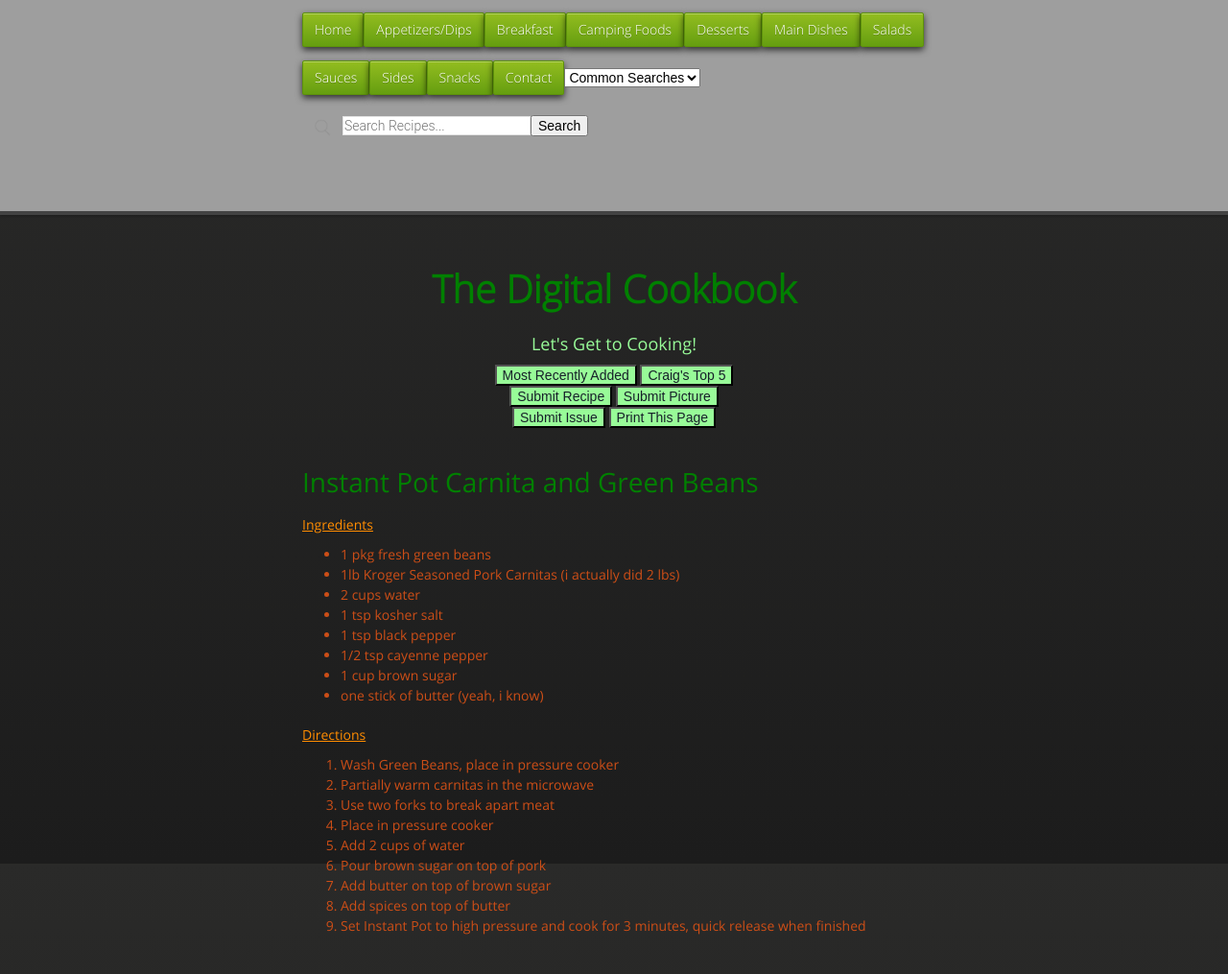
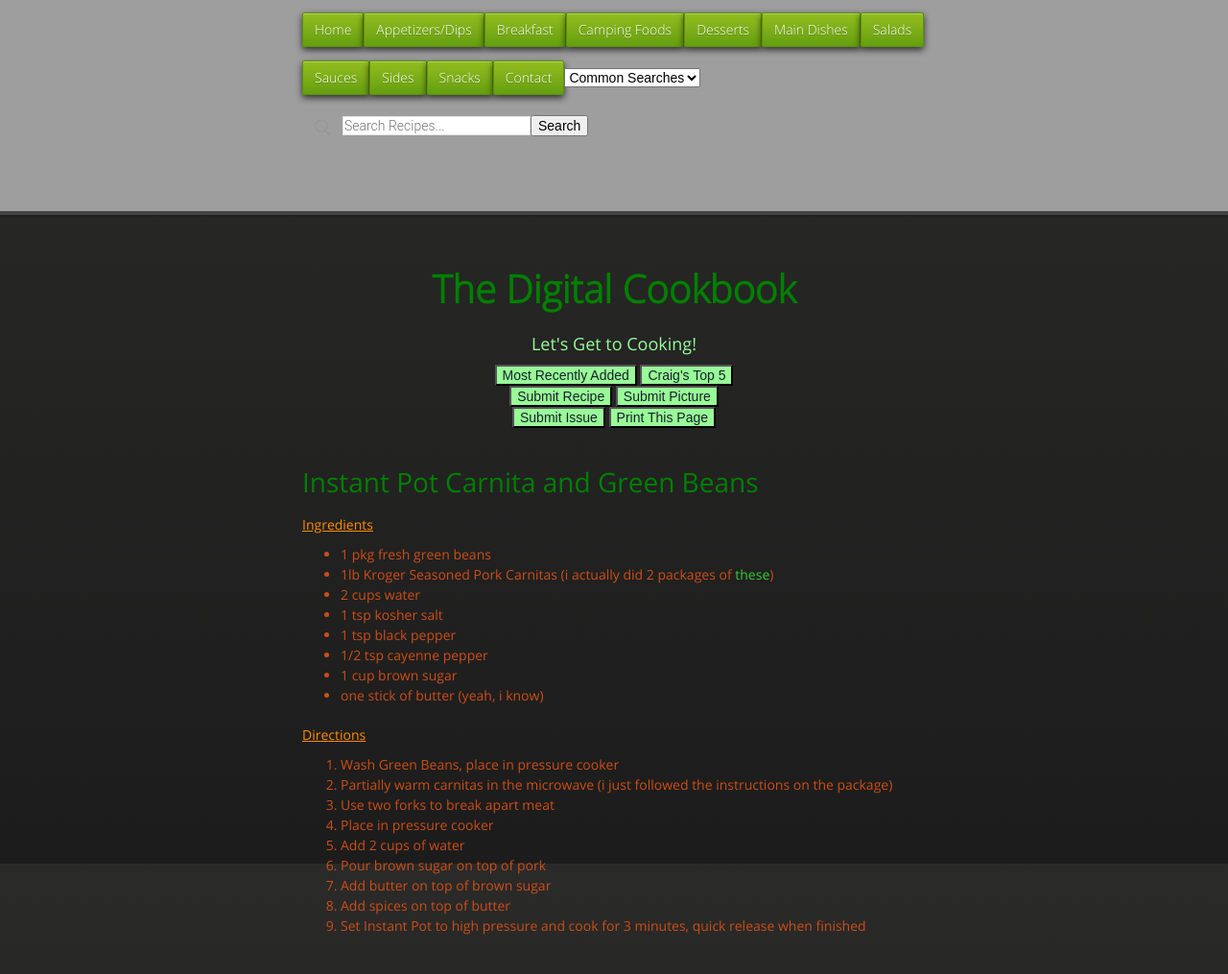
Before and after one commit to cmwillett/TheDigitalCookbook, a Jekyll site: the page built from MainDishes/InstantPotCarnitaAndGreenBeans.md, in a window 1280 px wide. Shown: the whole page at 96% size. Built offline with Jekyll 4.4.1, drawn with Linux system fonts in a browser that asks for light colours; nearby versions of some CDN libraries.

Commit message:
added link to pork

```diff
--- a/MainDishes/InstantPotCarnitaAndGreenBeans.md
+++ b/MainDishes/InstantPotCarnitaAndGreenBeans.md
@@ -7,7 +7,7 @@ tags: instant,pot,pressure,cooker,carnita,green,beans,main,course,dinner,kristi,
 
 #### Ingredients
 - 1 pkg fresh green beans
-- 1lb Kroger Seasoned Pork Carnitas (i actually did 2 lbs)
+- 1lb Kroger Seasoned Pork Carnitas (i actually did 2 packages of [these](https://www.kroger.com/p/kroger-seasoned-pork-carnitas/0001111096713))
 - 2 cups water
 - 1 tsp kosher salt
 - 1 tsp black pepper
@@ -17,7 +17,7 @@ tags: instant,pot,pressure,cooker,carnita,green,beans,main,course,dinner,kristi,
 
 #### Directions
 1. Wash Green Beans, place in pressure cooker
-2. Partially warm carnitas in the microwave
+2. Partially warm carnitas in the microwave (i just followed the instructions on the package)
 3. Use two forks to break apart meat
 4. Place in pressure cooker
 5. Add 2 cups of water
```
